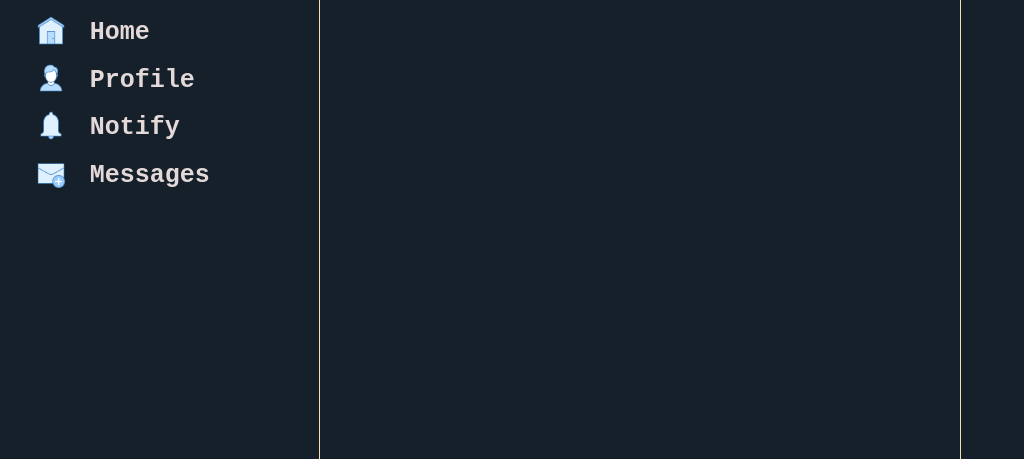
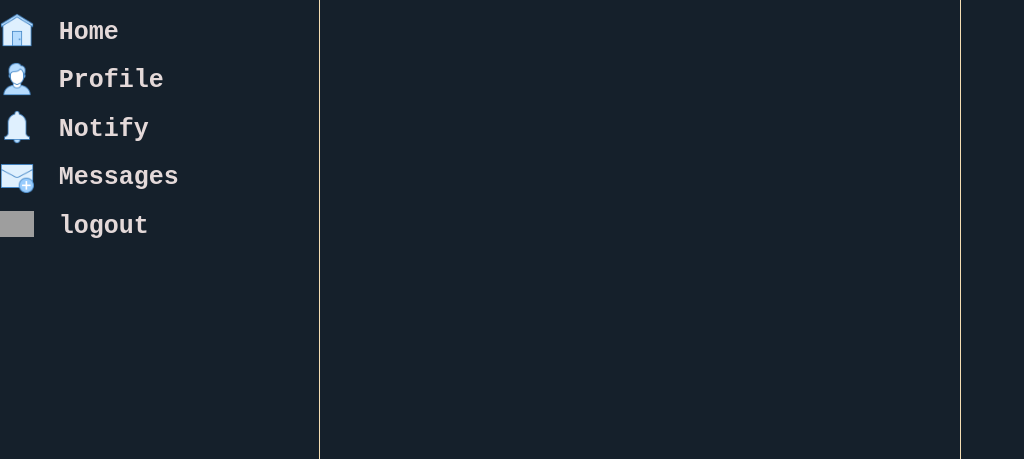
Before and after one commit to Usamaraoo/Bol, a Django app: page /notify/ in a window 1280 px wide. Shown: the part 341-800 px from the top of the page, without its empty margins (0-1024 px from the left). Run offline with Django 3.2, Linux system fonts and the light colour scheme; the visitor is signed in with stand-in values (Sample User, id 1); parts of the project's set-up code (start-up, migrations or seed data) failed here and were passed over; some libraries are stand-ins or nearby versions; grey boxes are pictures that could not be loaded.

Commit message:
notification and desing improvement

```diff
--- a/accounts/static/accounts/css/login.css
+++ b/accounts/static/accounts/css/login.css
@@ -1,11 +1,13 @@
 
 .logincard{
     margin-top: 150px !important;
+    /* border: 2px solid red !important; */
 }
 .form-control{
     background-color: #15202B !important;
     padding: 1rem .75rem;
     color: blue;
+
 }
 #login{
     border-radius: 30px  ;
--- a/accounts/templates/accounts/sign_up.html
+++ b/accounts/templates/accounts/sign_up.html
@@ -9,7 +9,7 @@
 {% block content %}
 
 <div class="container">
-  <div class="row d-flex justify-content-center">
+  <div class="row d-flex ">
 
     <div class="col-6">
       <img class="mb-5 mt-3  rounded mx-auto d-block" src="https://img.icons8.com/fluent/48/000000/twitter.png" />
--- a/accounts/templates/accounts/user_notifications.html
+++ b/accounts/templates/accounts/user_notifications.html
@@ -6,8 +6,11 @@
 {% block content %}
 <h3>Notifications</h3>
 {% for i in notifications %}
-
+{% if i.tweet%}
 <a href="{% url 'tweet_detail' i.tweet.id %}">{{i}}</a>
+{% else %}
+<a href="#">{{i}}</a>
+{% endif %}
 <hr>
 
 {% endfor %}
--- a/accounts/urls.py
+++ b/accounts/urls.py
@@ -1,9 +1,11 @@
 from django.urls import path
-from .views import (login_view, signup_view, profile_view, following_view, follow_unfollow, notifications_view)
+from .views import (login_view, signup_view, profile_view, following_view,
+                    follow_unfollow, notifications_view,logout)
 
 urlpatterns = [
     path('login/', login_view, name='login'),
     path('signup/', signup_view, name='signup'),
+    path('logout/', logout, name='logout'),
     path('profile/<str:username>/', profile_view, name='profile'),
     path('following/<str:username>', following_view, name='following_view'),
     path('follow_or_unfollow/<str:username>', follow_unfollow, name='follow_unfollow'),
--- a/accounts/views.py
+++ b/accounts/views.py
@@ -1,7 +1,9 @@
+import datetime
 from django.shortcuts import render, redirect
 from django.contrib.auth import login, authenticate, logout
 from django.contrib.auth.decorators import login_required
 from django.http import HttpResponseRedirect
+from django.urls import reverse_lazy
 # local
 from tweets.models import Tweet
 from .models import UserProfile, UserNotification
@@ -44,7 +46,7 @@
 
 def logout_view(request):
     logout(request)
-    return redirect('home')
+    return HttpResponseRedirect(reverse_lazy('login'))
 
 
 @login_required(login_url='login')
@@ -59,6 +61,7 @@
 @login_required(login_url='login')
 def following_view(request, username):
     profile_user = UserProfile.objects.get(username=username)
+    print(profile_user)
     following = profile_user.following.all()
     followers = profile_user.followers.all()
     context = {'following': following, 'followers': followers}
@@ -77,6 +80,8 @@
         # adding the current user to profile follower list and current user following list
         user.followers.add(request.user)
         request.user.following.add(user)
+        UserNotification.objects.create(notification_time=datetime.datetime.now(), from_user=request.user,
+                                        user=user, notification=f'{request.user} started following you')
         print('followed')
 
     return HttpResponseRedirect(request.META.get('HTTP_REFERER'))
--- a/templates/includes/left_sidebar.html
+++ b/templates/includes/left_sidebar.html
@@ -77,6 +77,11 @@
             <a href="{% url 'profile' request.user.username %}" style="display: inline-block;">
                 <strong> Messages</strong></a>
         </div>
+        <div class="bar_content">
+            <img src="{% static 'resource/site_icons/.png' %}" alt="home" width="15%" height="15%">
+            <a href="{% url 'logout' %}" style="display: inline-block;">
+                <strong> logout</strong></a>
+        </div>
 
     </div>
     {% endif %}
```
Also changed, not shown: accounts/templates/accounts/followers.html (+10 -8 lines), accounts/templates/accounts/log_in.html (+4 -3 lines), static/resource/site_icons/logout.png (added).
